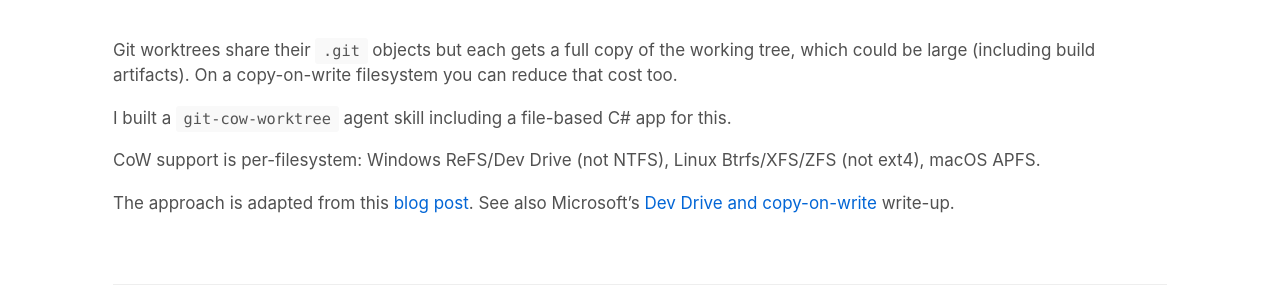
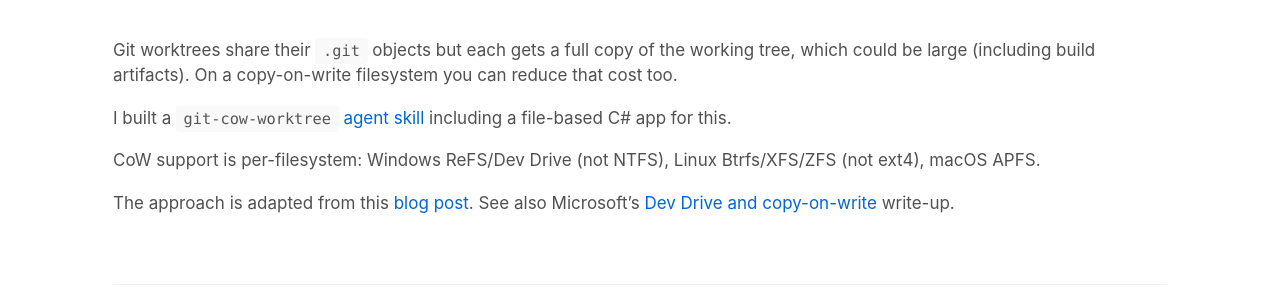
Before and after one commit to jcouv/jcouv.github.io, a Jekyll site: the page built from _posts/2026-06-25-git-cow-worktree.md, in a window 1280 px wide. Shown: the part 199-499 px from the top of the page. Built offline with Jekyll 4.4.1, drawn with Linux system fonts in a browser that asks for light colours.

Commit message:
Improve link in CoW TIL

```diff
--- a/_posts/2026-06-25-git-cow-worktree.md
+++ b/_posts/2026-06-25-git-cow-worktree.md
@@ -10,8 +10,7 @@ Git worktrees share their `.git` objects but each gets a full copy of the
 working tree, which could be large (including build artifacts). On a copy-on-write
 filesystem you can reduce that cost too.
 
-I built a [`git-cow-worktree`](https://github.com/jcouv/dotfiles/tree/main/copilot/skills/git-cow-worktree)
-agent skill including a file-based C# app for this.
+I built a [`git-cow-worktree` agent skill](https://github.com/jcouv/dotfiles/tree/main/copilot/skills/git-cow-worktree) including a file-based C# app for this.
 
 CoW support is per-filesystem: Windows ReFS/Dev Drive (not NTFS), Linux
 Btrfs/XFS/ZFS (not ext4), macOS APFS.
```
